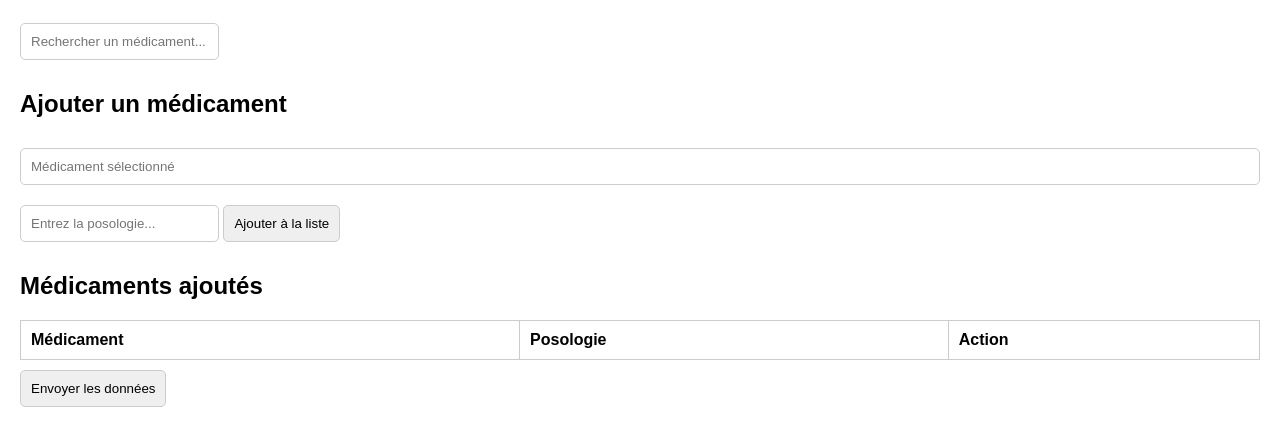
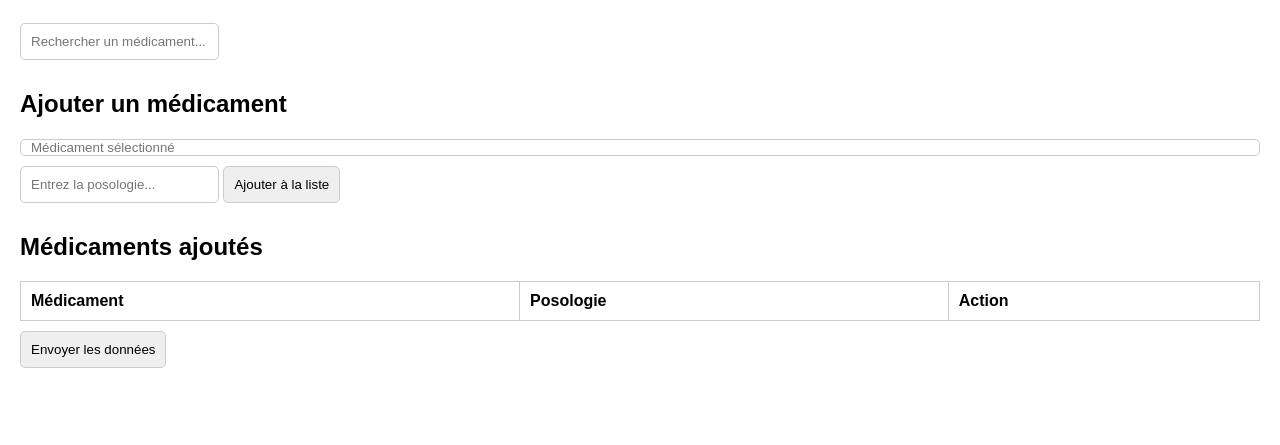
Before and after one commit to consultation2024/medicament-search, a plain HTML site: page index.html in a window 1280 px wide. Shown: the part 101-546 px from the top of the page. Drawn offline with nearby package versions, Linux system fonts and the light colour scheme; no server answers.

Commit message:
Update index.html

```diff
--- a/index.html
+++ b/index.html
@@ -20,13 +20,14 @@
             border-radius: 5px;
         }
         #selectedMedication {
-            text-align: left; /* Aligne le texte à gauche */
-            padding: 10px;    /* Ajoute un espace intérieur */
-            width: 100%;      /* Ajuste la largeur pour remplir son conteneur */
-            box-sizing: border-box; /* Assure que la largeur inclut le padding */
-            white-space: nowrap; /* Empêche le texte de passer à la ligne */
-            overflow: hidden; /* Évite tout débordement */
-            text-overflow: ellipsis; /* Ajoute des points de suspension si le texte est trop long */
+            text-align: left;          /* Aligne le texte à gauche */
+            padding: 0 10px;          /* Ajuste l'espace intérieur (gauche et droite uniquement) */
+            width: 100%;              /* Ajuste la largeur pour remplir son conteneur */
+            box-sizing: border-box;   /* Inclut le padding et la bordure dans la largeur */
+            margin: 0;                /* Supprime les marges externes */
+            white-space: nowrap;      /* Empêche le texte de passer à la ligne */
+            overflow: hidden;         /* Évite tout débordement */
+            text-overflow: ellipsis;  /* Ajoute des points de suspension si le texte est trop long */
         }
         #results {
             margin-top: 20px;
@@ -120,7 +121,7 @@
 
             // Sélection d'un médicament
             $(document).on('click', '.medication-item', function () {
-                const medName = $(this).text(); // Récupère le texte de l'élément cliqué
+                const medName = $(this).text().trim(); // Supprime les espaces au début et à la fin
                 console.log("Médicament sélectionné :", medName); // Débogage
                 $('#selectedMedication').val(medName); // Met à jour le champ "selectedMedication"
                 $('#results').empty(); // Efface les résultats de la recherche après la sélection
```
